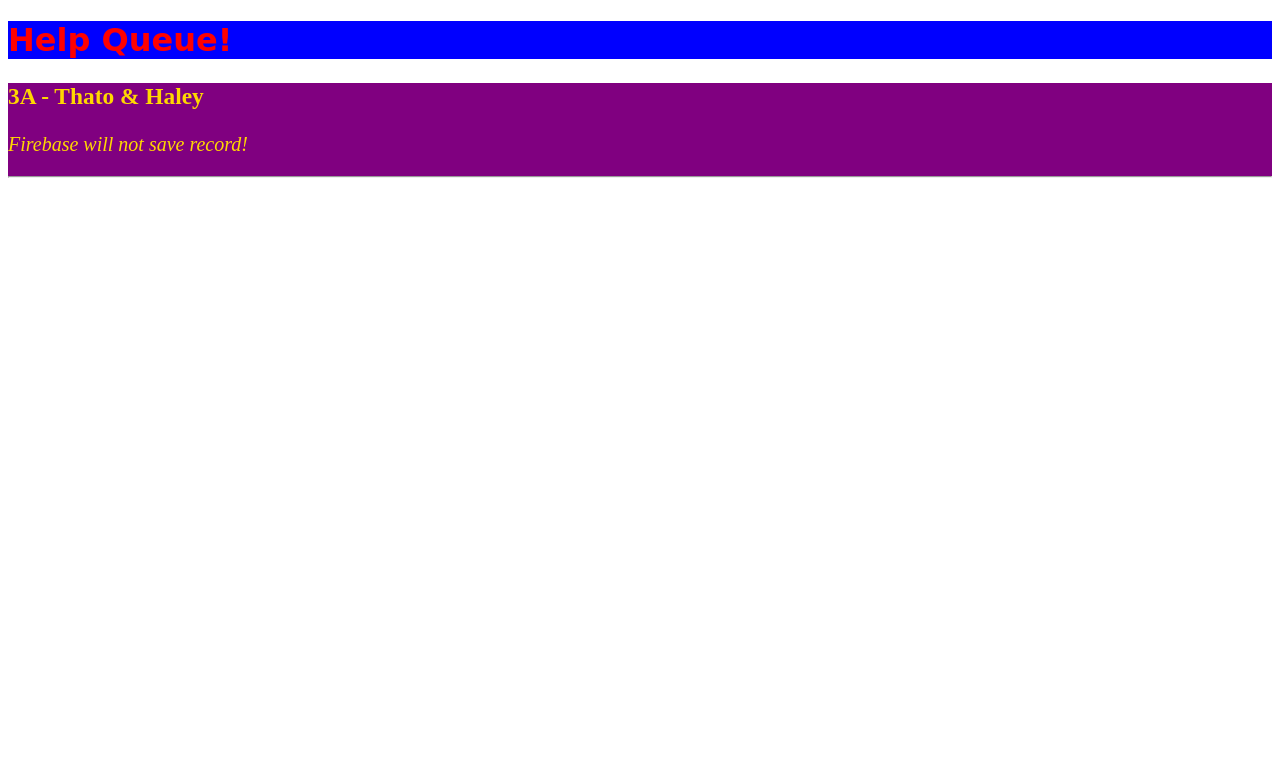
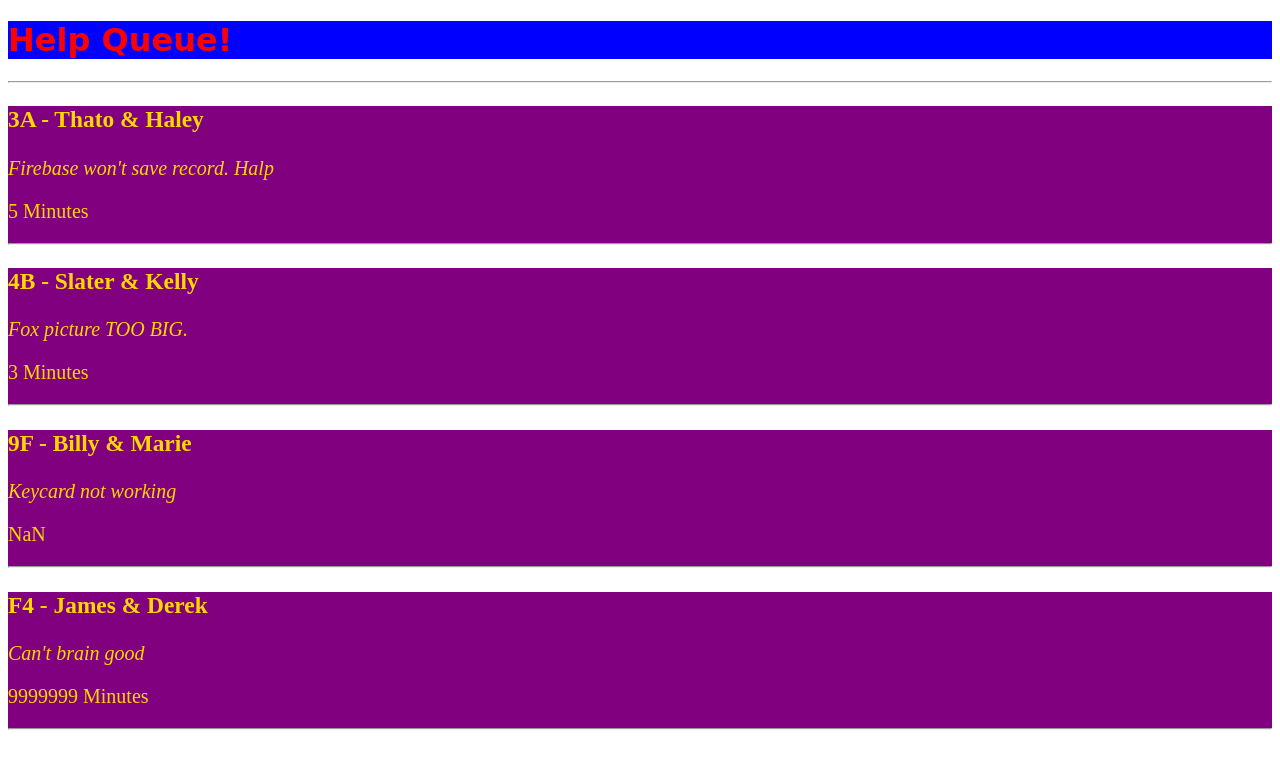
Before and after one commit to thacheshirecat/react-help-queue, a React app: page / in a window 1280 px wide. Shown: the top 768 px of the page. Built offline with nearby package versions, Linux system fonts and the light colour scheme.

Commit message:
Add a loop.

```diff
--- a/src/components/App.jsx
+++ b/src/components/App.jsx
@@ -1,6 +1,6 @@
-import React from "react";
-import Header from "./Header";
-import TicketList  from "./TicketList";
+import React from 'react';
+import Header from './Header';
+import TicketList  from './TicketList';
 
 function App()
 {
--- a/src/components/Header.jsx
+++ b/src/components/Header.jsx
@@ -1,4 +1,4 @@
-import React from "react";
+import React from 'react';
 
 function Header()
 {
@@ -7,7 +7,7 @@ function Header()
     fontFamily: 'Comic Sans MS',
     color: 'red',
     fontSize: '57'
-  }
+  };
   return (
     <div style={UglyStyling}>
       <h1>Help Queue!</h1>
--- a/src/components/Ticket.jsx
+++ b/src/components/Ticket.jsx
@@ -1,16 +1,17 @@
-import React from "react";
-import PropTypes from "prop-types";
+import React from 'react';
+import PropTypes from 'prop-types';
 
 function Ticket(props){
   var VeryUglyStyling = {
     backgroundColor: 'purple',
     color: 'gold',
     fontSize: '20px'
-  }
+  };
   return (
     <div style={VeryUglyStyling}>
       <h3>{props.location} - {props.names}</h3>
       <p><em>{props.issue}</em></p>
+      <p>{props.time}</p>
       <hr/>
     </div>
   );
@@ -19,7 +20,8 @@ function Ticket(props){
 Ticket.propTypes = {
   names: PropTypes.string.isRequired,
   location: PropTypes.string.isRequired,
-  issue: PropTypes.string
+  issue: PropTypes.string,
+  time: PropTypes.string
 };
 
 export default Ticket;
--- a/src/components/TicketList.jsx
+++ b/src/components/TicketList.jsx
@@ -1,12 +1,48 @@
-import React from "react";
-import Ticket from "./Ticket";
+import React from 'react';
+import Ticket from './Ticket';
+
+var masterTicketList = [
+  {
+    names: 'Thato & Haley',
+    location: '3A',
+    issue: 'Firebase won\'t save record. Halp',
+    time: '5 Minutes'
+  },
+  {
+    names: 'Slater & Kelly',
+    location: '4B',
+    issue: 'Fox picture TOO BIG.',
+    time: '3 Minutes'
+  },
+  {
+    names: 'Billy & Marie',
+    location: '9F',
+    issue: 'Keycard not working',
+    time: 'NaN'
+  },
+  {
+    names: 'James & Derek',
+    location: 'F4',
+    issue: 'Can\'t brain good',
+    time: '9999999 Minutes'
+  }
+];
+
+
+
 
 function TicketList(){
   return (
-    <Ticket
-      location="3A"
-      names="Thato & Haley"
-      issue="Firebase will not save record!"/>
+    <div>
+      <hr/>
+      {masterTicketList.map((ticket, index) =>
+        <Ticket names={ticket.names}
+          location={ticket.location}
+          issue={ticket.issue}
+          time={ticket.time}
+          key={index}/>
+      )}
+    </div>
   );
 }
 
--- a/webpack.config.js
+++ b/webpack.config.js
@@ -34,11 +34,11 @@ module.exports = {
       {
         test: /\.jsx?$/,
         enforce: "pre",
-        loader: "babel-loader",
+        loader: "eslint-loader",
         exclude: /node_modules/,
         options: {
           emitWarning: true,
-          configFile: "./eslintrc.json"
+          configFile: "./.eslintrc.json"
         }
       },
       {
```
Also changed, not shown: src/index.jsx (+7 -6 lines), .eslintrc.json.
